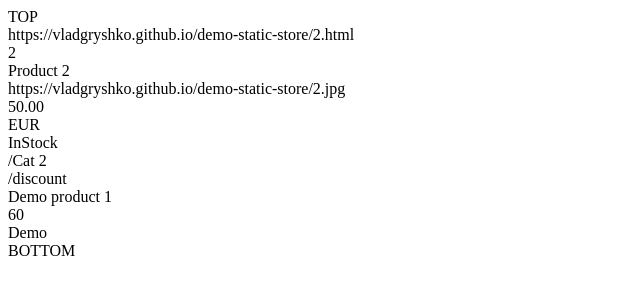
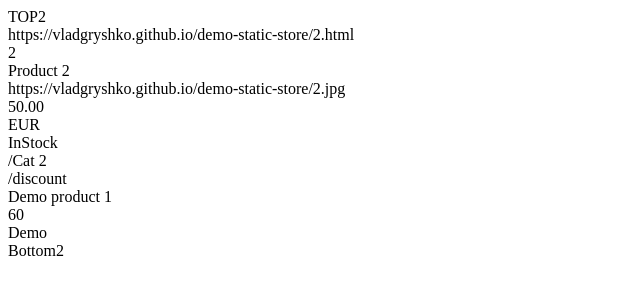
Before and after one commit to vladgryshko/demo-static-store, a plain HTML site: page 2.html in a window 1280 px wide. Shown: the full height of the page, 0-640 px from the left. Drawn offline with Linux system fonts and the light colour scheme.

Commit message:
Update 2.html

```diff
--- a/2.html
+++ b/2.html
@@ -11,7 +11,7 @@
   <script src="//connect.nosto.com/include/qsjhb97s"></script>
 </head>
 <body>
-  <div class="top">TOP</div>
+  <div class="nosto_element" id="top">TOP2</div>
   <div class="nosto_page_type" style="display:none">product</div>
 <div class="nosto_product">
   <span class="url">https://vladgryshko.github.io/demo-static-store/2.html</span>
@@ -27,6 +27,6 @@
   <span class="list_price">60</span>
   <span class="brand">Demo</span>
 </div>
-  <div class="bottom">BOTTOM</div>
+  <div class="nosto_element" id="bottom">Bottom2</div>
 </body>
 </html>
```
